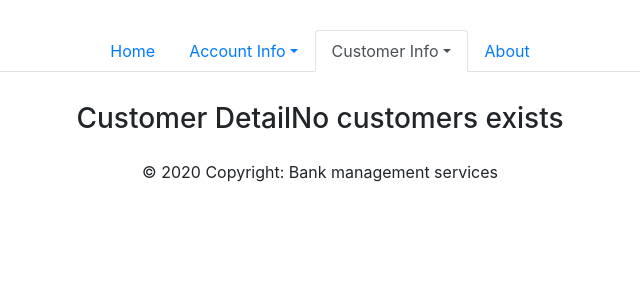
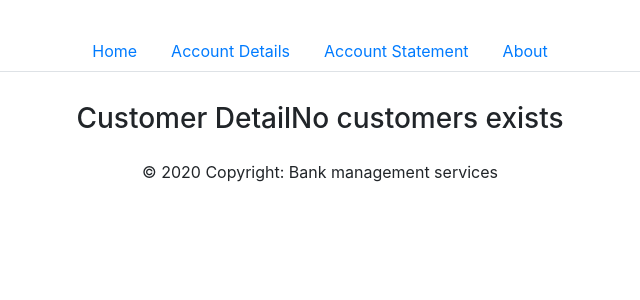
Before and after one commit to pc0riginal/tcsCaseStudyPython, a Flask app: page /view_customer in a window 1280 px wide. Shown: the top 300 px of the page, without its empty margins (320-960 px from the left). Run offline with Flask 2, Linux system fonts and the light colour scheme; the visitor is signed in with stand-in values (Sample User, id 1); data that the repository does not hold is empty; some libraries are stand-ins or nearby versions.

Commit message:
account link added

```diff
--- a/app/templates/includes/nav.html
+++ b/app/templates/includes/nav.html
@@ -4,12 +4,13 @@
             <li class="nav-item">
                 <a class="nav-link {% if index %} active {% endif %}" href="{{ url_for('index') }}">Home</a>
             </li>
+            {% if session['type']=='executive' %}
             <li class="nav-item dropdown">
                 <a class="nav-link {% if create_account %} active {% endif %} dropdown-toggle" data-toggle="dropdown" href="#" role="button" aria-haspopup="true" aria-expanded="false">Account Info</a>
                 <div class="dropdown-menu">
                 <a class="dropdown-item" href="{{ url_for('create_account') }}">Create Account</a>
-                <a class="dropdown-item" href="{{ url_for('delete_account') }}">Delete Account</a>
-                <a class="dropdown-item" href="#">Account Detail </a>
+                <a class="dropdown-item" href="{{ url_for('viewAccount') }}">Delete Account</a>
+                <a class="dropdown-item" href="{{ url_for('viewAccount') }}"> Account Details </a>
                 <div class="dropdown-divider"></div>
                 <a class="dropdown-item" href="#">Separated link</a>
                 </div>
@@ -25,6 +26,14 @@
                 <a class="dropdown-item" href="#">Separated link</a>
                 </div>
             </li>
+            {% else %}
+            <li class="nav-item">
+                <a class="nav-link {% if view_customer or delete_account %} active {% endif %}" href="{{ url_for('viewAccount',view=True) }}">Account Details</a>
+            </li>
+            <li class="nav-item">
+                <a class="nav-link" href="#">Account Statement</a>
+            </li>
+            {% endif %}
             <li class="nav-item">
                 <a class="nav-link " href="#" tabindex="-1" aria-disabled="true">About</a>
             </li>
```
